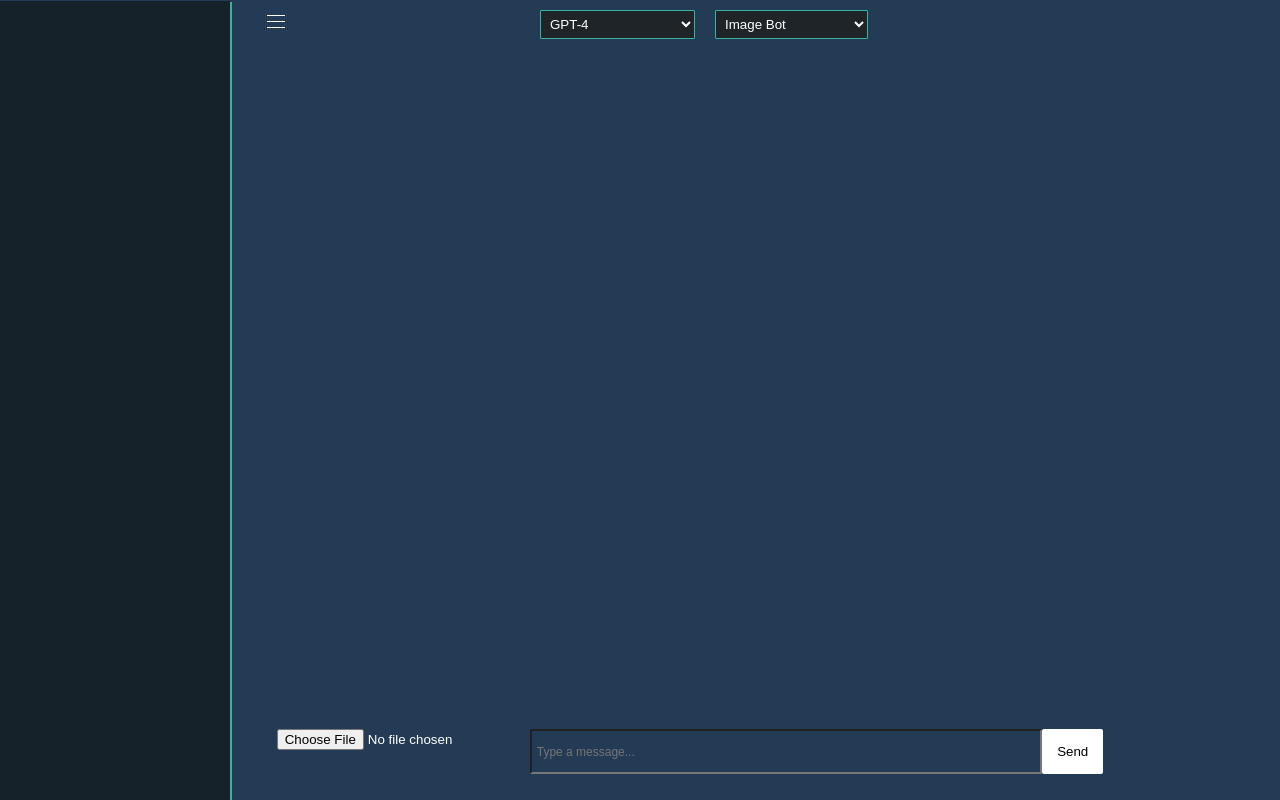
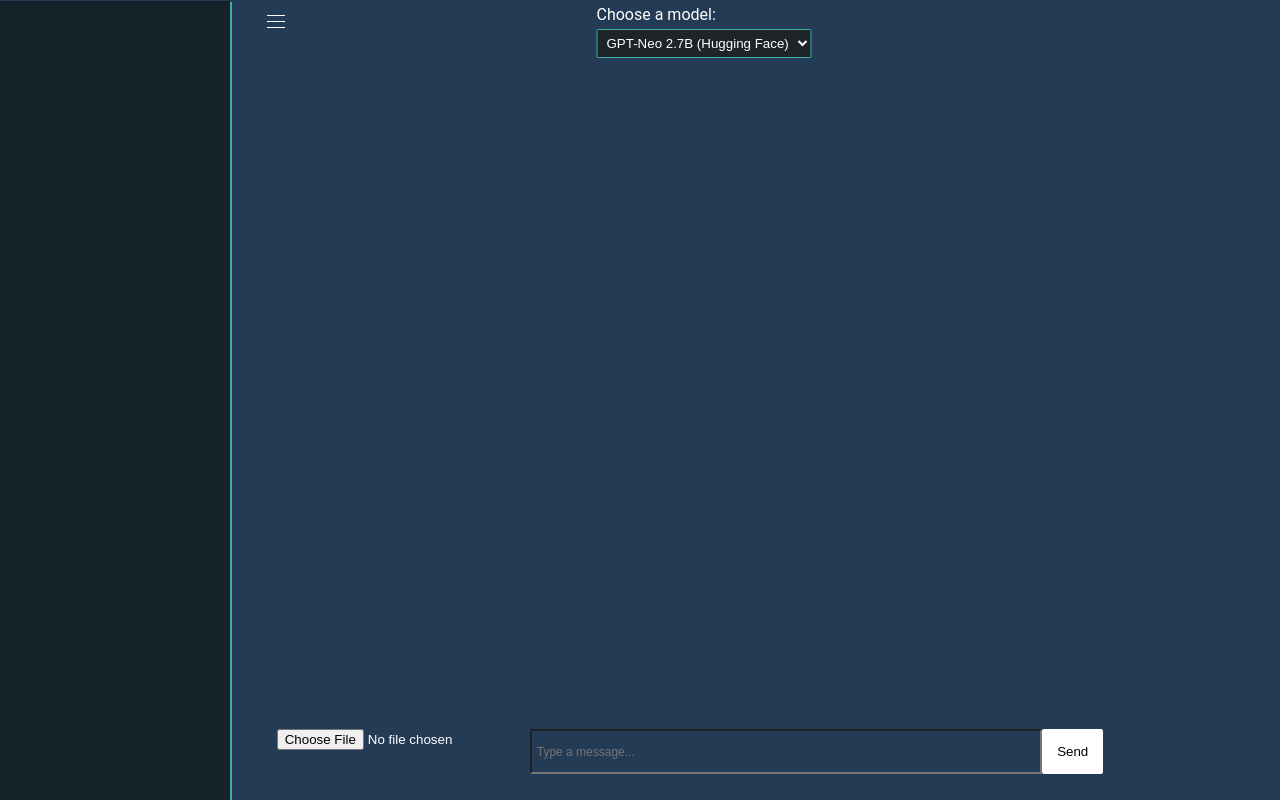
Before and after one commit to Will-Langhart/st-pete-ai, a Flask app: template templates/index.html in a window 1280 px wide. Run offline with Flask 2, Linux system fonts and the light colour scheme; the template is opened without the code that fills it, so the values that code supplies are empty.

Commit message:
Update index.html

```diff
--- a/templates/index.html
+++ b/templates/index.html
@@ -232,41 +232,16 @@ body {
 
   <!-- AI Model Selection Button -->
     <title></title>
-        <div class="selection-area">
-        <div class="model-select">
-            <label for="modelSelect"></label>
-            <select id="modelSelect" name="model">
-            <option value="gpt-4">GPT-4</option>
-            <option value="gpt-3.5-turbo">GPT-3.5 Turbo</option>
-            <option value="dalle">DALL·E</option>
-            <option value="code-davinci-002">Code Analysis</option>
-            <option value="text-davinci-003">Text Davinci</option>
-            <option value="davinci-codex">Davinci Codex</option>
-            <option value="davinci-instruct-beta">Davinci Instruct Beta</option>
-            <option value="vertex-ai">Gemini</option>
-            <option value="midjourney">Midjourney</option>
-            <option value="curie">Curie</option>
-            <option value="babbage">Babbage</option>
-            <option value="ada">Ada</option>
-            <option value="whisper">Whisper</option>
-            <option value="none">N/A</option>
-                <!-- Add more model options as needed -->
+         <div class="selection-area">
+         <div class="model-select">
+            <label for="modelSelect">Choose a model:</label>
+            <select id="modelSelect">
+                <option value="gpt-neo-2.7b">GPT-Neo 2.7B (Hugging Face)</option>
+                <option value="distilgpt2">DistilGPT2 (Hugging Face)</option>
+                <option value="lc-gpt-j-6B">GPT-J-6B (LangChain)</option>
+                <option value="lc-blenderbot-3B">BlenderBot 3B (LangChain)</option>
             </select>
         </div>
-
-        <div class="bot-select">
-            <label for="botSelect"></label>
-            <select id="botSelect" name="bot">
-            <option value="image-bot">Image Bot</option>
-            <option value="code-bot">Code Bot</option>
-            <option value="command-code-bot">Command Code Bot</option>
-            <option value="compiler-code-bot">Compiler Code Bot</option>
-            <option value="video-bot">Video Bot</option>
-              <option value="none">N/A</option>
-
-            <!-- Add more options as needed -->
-        </select>
-      </div>
     </div>
 
     <script>
```
